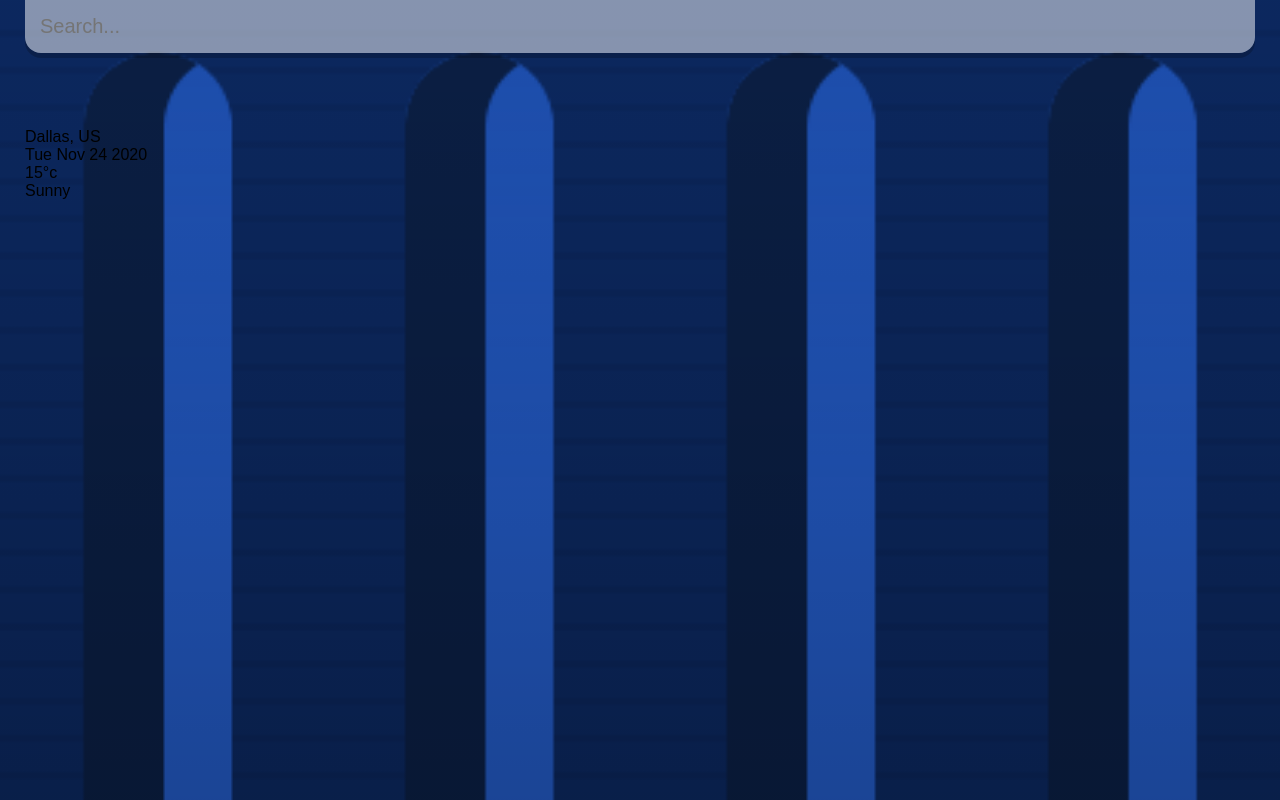
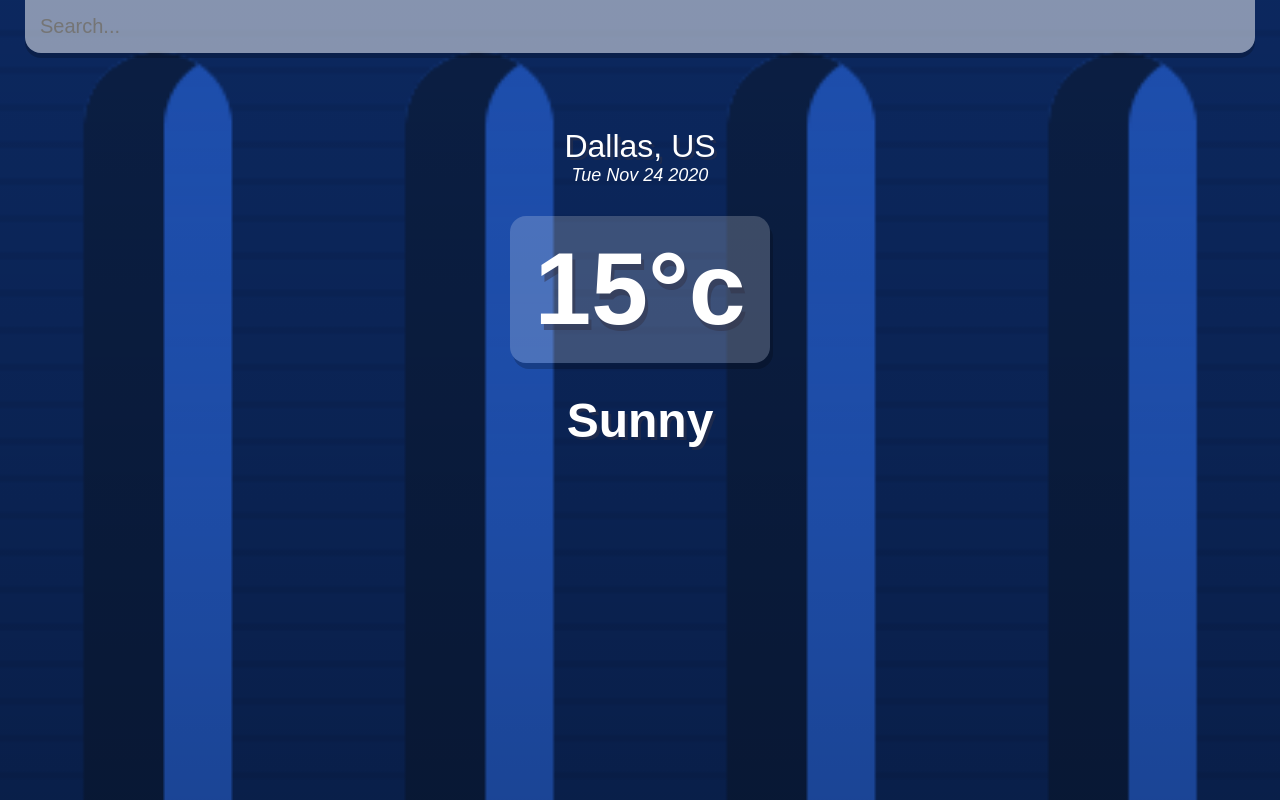
Before and after one commit to Gabe-Codes/Weather-App, a React (Create React App) app: page / in a window 1280 px wide. Built offline with nearby package versions, Linux system fonts and the light colour scheme.

Commit message:
styles markup

```diff
--- a/src/index.css
+++ b/src/index.css
@@ -30,6 +30,7 @@
 }
 
 .search-box {
+	width: 100%;
 	margin: 0 0 75px;
 }
 
@@ -58,3 +59,48 @@
 .search-box .search-bar:focus {
 	background-color: rgba(255, 255, 255, 0.75);
 }
+
+.location-box .location {
+	color: #fff;
+	font-size: 32px;
+	font-weight: 500;
+	text-align: center;
+	text-shadow: 3px 3px rgba(50, 50, 70, 0.5);
+}
+
+.location-box .date {
+	color: #fff;
+	font-size: 18px;
+	font-weight: 300;
+	font-style: italic;
+	text-align: center;
+}
+
+.weather-box {
+	text-align: center;
+}
+
+.weather-box .temp {
+	position: relative;
+	display: inline-block;
+	margin: 30px auto;
+	background-color: rgba(255, 255, 255, 0.2);
+	border-radius: 16px;
+
+	padding: 15px 25px;
+
+	color: #fff;
+	font-size: 102px;
+	font-weight: 900;
+
+	text-shadow: 3px 6px rgba(50, 50, 70, 0.5);
+	text-align: center;
+	box-shadow: 3px 6px rgba(0, 0, 0, 0.2);
+}
+
+.weather-box .weather {
+	color: #fff;
+	font-size: 48px;
+	font-weight: 700;
+	text-shadow: 3px 3px rgba(50, 50, 70, 0.5);
+}
```
